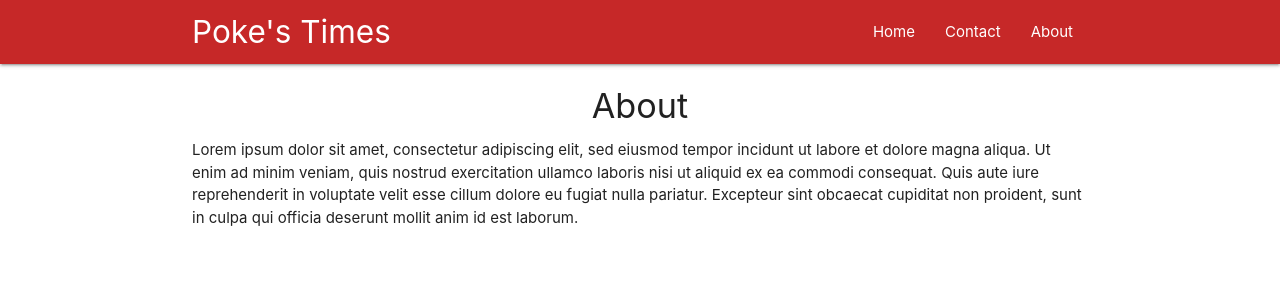
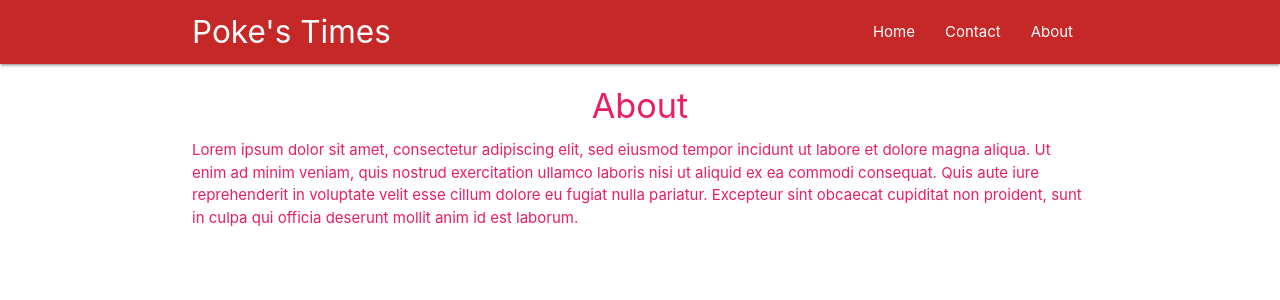
Before and after one commit to Johnnysky2700/REACT-REDUX, a React (Create React App) app in the folder poketimes/: page /about in a window 1280 px wide. Shown: the top 300 px of the page. Built offline with nearby package versions, Linux system fonts and the light colour scheme.

Commit message:
React&Redux Higher Order Component (HOC)

```diff
--- a/poketimes/src/Component/About.js
+++ b/poketimes/src/Component/About.js
@@ -1,4 +1,5 @@
 import React from "react";
+import Rainbow from "../Hoc/Rainbow";
 
 const About = () => {
     return (
@@ -9,4 +10,4 @@
     )
 }
 
-export default About;
+export default Rainbow(About)
--- /dev/null
+++ b/poketimes/src/Hoc/Rainbow.js
@@ -0,0 +1,20 @@
+import React from "react";
+
+const Rainbow = (WrappedComponent) => {
+
+    const colours = ['red', 'pink', 'orange', 'blue', 'green', 'yellow'];
+    const randomColour = colours[Math.floor(Math.random() * 5)];
+    const className = randomColour + '-text';
+
+    return (props) => {
+        return (
+            <div className={className}>
+                <WrappedComponent {...props}/>
+            </div>
+        )
+    }
+
+
+}
+
+export default Rainbow
```
